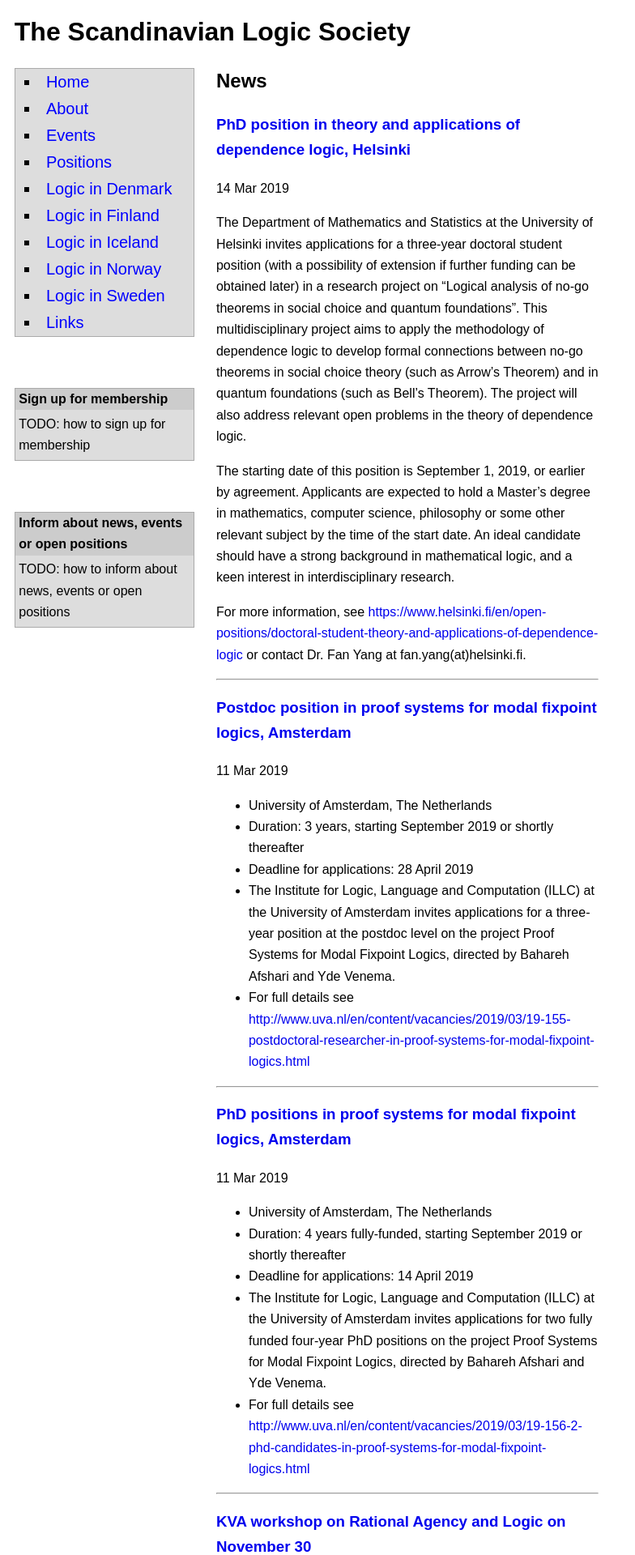
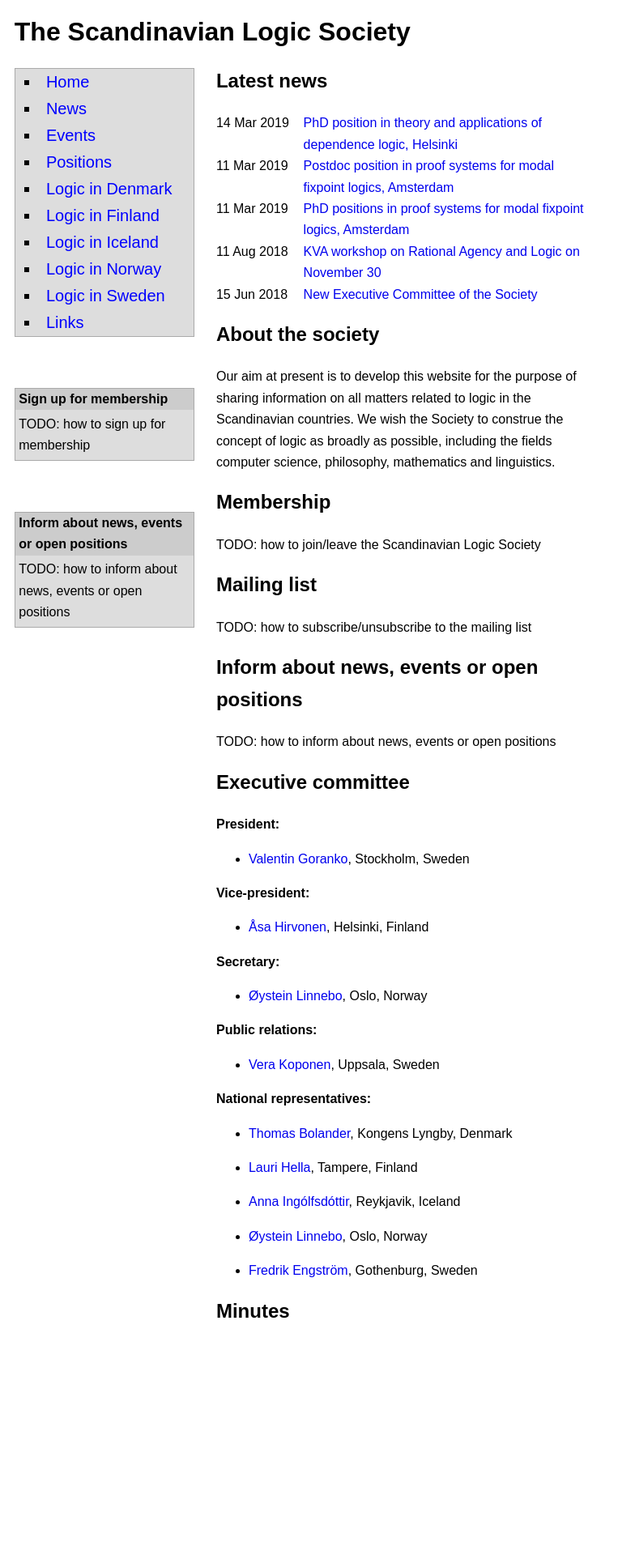
Before and after one commit to scandinavianlogic/scandinavianlogic.github.io, a Jekyll site: the page built from index.md, in a window 1280 px wide. Shown: the top 1920 px of the page at 81% size, without its empty margins (0-784 px from the left). Built offline with Jekyll 4.4.1, drawn with Linux system fonts in a browser that asks for light colours; our own code applies the rules of GitHub Pages for plain Markdown files; after the commit the page ends 1676 px from its top, so only the background shows below that; some of the changed text lies outside the part shown.

Commit message:
make about page start page, with latest news linked at top

```diff
--- a/_data/menu_items.yml
+++ b/_data/menu_items.yml
@@ -1,7 +1,7 @@
 - name: Home
   link: /
-- name: About
-  link: /about.html
+- name: News
+  link: /news.html
 - name: Events
   link: /events.html
 - name: Positions
--- a/_includes/list_news.liquid
+++ b/_includes/list_news.liquid
@@ -1,5 +1,10 @@
-<ul>
-{% for post in site.posts %}
+{% if include.limit %}
+  {% assign posts = site.posts | slice: 0, include.limit %}
+{% else %}
+  {% assign posts = site.posts %}
+{% endif %}
+<div class="news_list">
+{% for post in posts %}
   {% if include.tag %}
     {% comment %} check whether the post contains the tag {% endcomment %}
     {% if post.tags contains include.tag %}
@@ -11,10 +16,14 @@
     {% assign print = true %}
   {% endif %}
   {% if print %}
-    <li>
-      <a href="{{ post.url }}">{{ post.title }}</a>
-      ({{ post.date | date_to_string }})
-    </li>
+    <div class="news_item">
+      <div class="news_date">
+        {{ post.date | date_to_string }}
+      </div>
+      <div class="news_link">
+        <a href="{{ post.url }}">{{ post.title }}</a>
+      </div>
+    </div>
   {% endif %}
 {% endfor %}
-</ul>
+</div>
--- a/about.md
+++ /dev/null
@@ -1,61 +0,0 @@
----
-layout: default
-title: About
----
-## About the society
-
-Our aim at present is to develop this website for the purpose of sharing
-information on all matters related to logic in the Scandinavian countries. We
-wish the Society to construe the concept of logic as broadly as possible,
-including the fields computer science, philosophy, mathematics and linguistics.
-
-### Membership
-
-{{ "TODO: how to join/leave the Scandinavian Logic Society" | log_warning }}
-
-### Mailing list
-
-{{ "TODO: how to subscribe/unsubscribe to the mailing list" | log_warning }}
-
-### Inform about events
-
-{{ "TODO: where to send information about events" | log_warning }}
-
-### Executive Committee
-
-**President:**
-
-- Valentin Goranko, Stockholm, Sweden
-  <https://www2.philosophy.su.se/goranko>
-
-**Members at large:**
-
-- Thomas Bolander, Kongens Lyngby, Denmark
-  <http://www.dtu.dk/english/service/phonebook/person?id=6474&amp;tab=1>
-
-- Fredrik Engström, Gothenburg, Sweden
-  <https://flov.gu.se/english/about/staff?userId=xengfr>
-
-- Lauri Hella, Tampere, Finland
-  <http://www.sis.uta.fi/~malahe/>
-
-- Åsa Hirvonen, Helsinki, Finland
-  <http://www.helsinki.fi/~asaekman/>
-
-- Anna Ingólfsdóttir, Reykjavik, Iceland
-  <http://en.ru.is/the-university/faculty-and-staff/annai>
-
-- Vera Koponen, Uppsala, Sweden
-  <https://katalog.uu.se/profile/?id=N96-558>
-
-- Øystein Linnebo, Oslo, Norway
-  <http://www.hf.uio.no/ifikk/personer/vit/filosofi/fast/oysteinl/>
-
-### Minutes
-
-{% assign minutes_files = site.static_files | where: "minutes", true %}
-{% for file in minutes_files %}
-
-- [{{ file.name }}]({{ file.path }})
-
-{% endfor %}
--- a/css.css
+++ b/css.css
@@ -112,3 +112,19 @@ a:hover {
 .extras_box_text {
   padding: 0.5ch;
 }
+.news_list {
+  display: table;
+  margin-top: 1em;
+  margin-bottom: 1em;
+}
+.news_item {
+  display: table-row;
+}
+.news_date {
+  display: table-cell;
+  white-space: nowrap;
+  padding-right: 2ch;
+}
+.news_link {
+  display: table-cell;
+}
--- a/index.md
+++ b/index.md
@@ -1,8 +1,64 @@
 ---
 layout: default
 ---
-## News
+## Latest news
 
-{% include posts.liquid %}
+{% include list_news.liquid limit=5 %}
 
-<a href="/all_news.html" class="nav_link">All news</a>
+## About the society
+
+Our aim at present is to develop this website for the purpose of sharing
+information on all matters related to logic in the Scandinavian countries. We
+wish the Society to construe the concept of logic as broadly as possible,
+including the fields computer science, philosophy, mathematics and linguistics.
+
+## Membership
+
+{{ "TODO: how to join/leave the Scandinavian Logic Society" | log_warning }}
+
+## Mailing list
+
+{{ "TODO: how to subscribe/unsubscribe to the mailing list" | log_warning }}
+
+## Inform about news, events or open positions
+
+{{ "TODO: how to inform about news, events or open positions" | log_warning }}
+
+## Executive committee
+
+**President:**
+
+- [Valentin Goranko](https://www2.philosophy.su.se/goranko), Stockholm, Sweden
+
+**Vice-president:**
+
+- [Åsa Hirvonen](http://www.helsinki.fi/~asaekman/), Helsinki, Finland
+
+**Secretary:**
+
+- [Øystein Linnebo](http://www.hf.uio.no/ifikk/personer/vit/filosofi/fast/oysteinl/), Oslo, Norway
+
+**Public relations:**
+
+- [Vera Koponen](https://katalog.uu.se/profile/?id=N96-558), Uppsala, Sweden
+
+**National representatives:**
+
+- [Thomas Bolander](http://www.dtu.dk/english/service/phonebook/person?id=6474&amp;tab=1), Kongens Lyngby, Denmark
+
+- [Lauri Hella](http://www.sis.uta.fi/~malahe/), Tampere, Finland
+
+- [Anna Ingólfsdóttir](http://en.ru.is/the-university/faculty-and-staff/annai), Reykjavik, Iceland
+
+- [Øystein Linnebo](http://www.hf.uio.no/ifikk/personer/vit/filosofi/fast/oysteinl/), Oslo, Norway
+
+- [Fredrik Engström](https://flov.gu.se/english/about/staff?userId=xengfr), Gothenburg, Sweden
+
+## Minutes
+
+{% assign minutes_files = site.static_files | where: "minutes", true %}
+{% for file in minutes_files %}
+
+- [{{ file.name }}]({{ file.path }})
+
+{% endfor %}
```
Also changed, not shown: news.md (added, +8 -0 lines).
